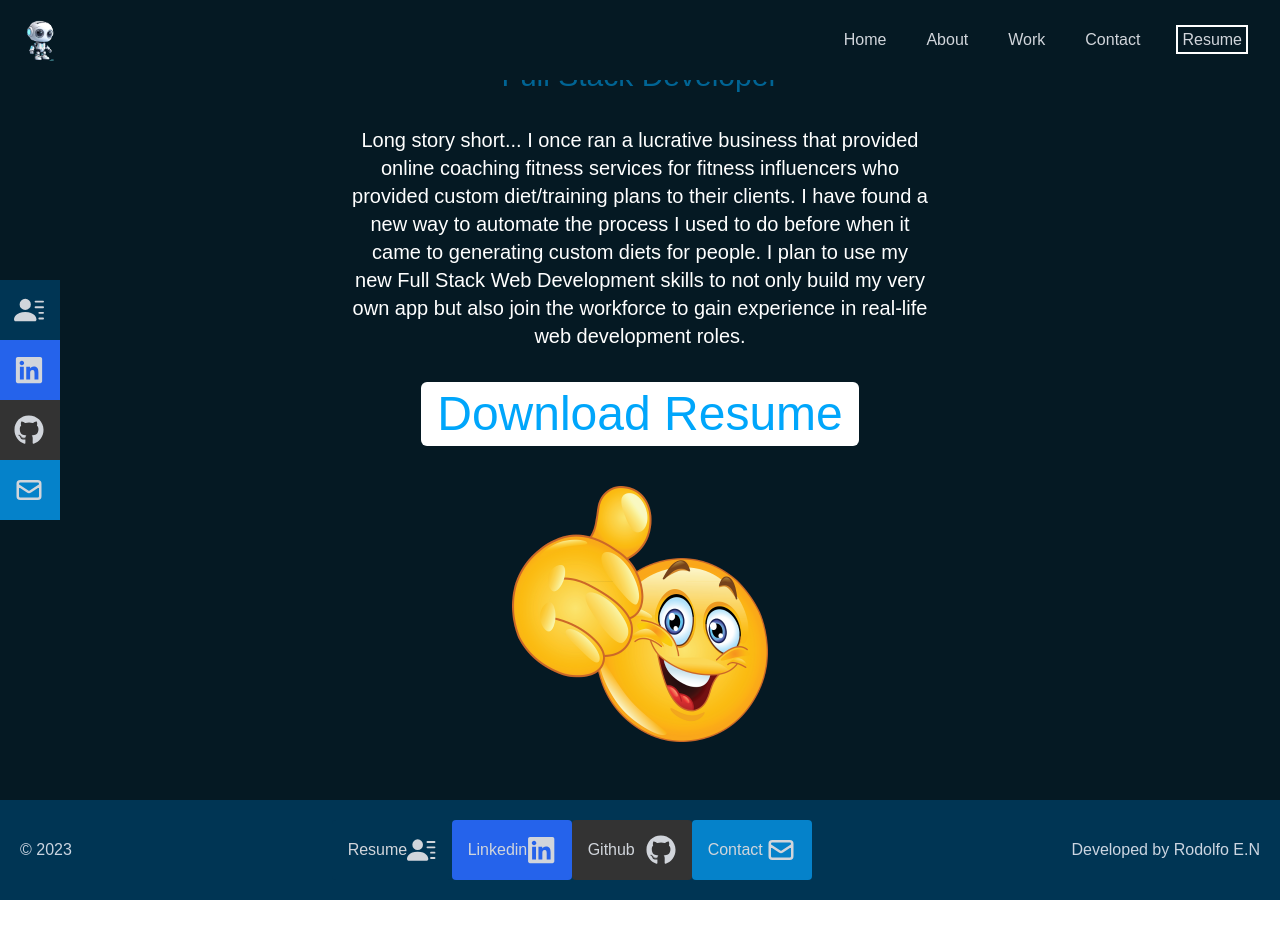
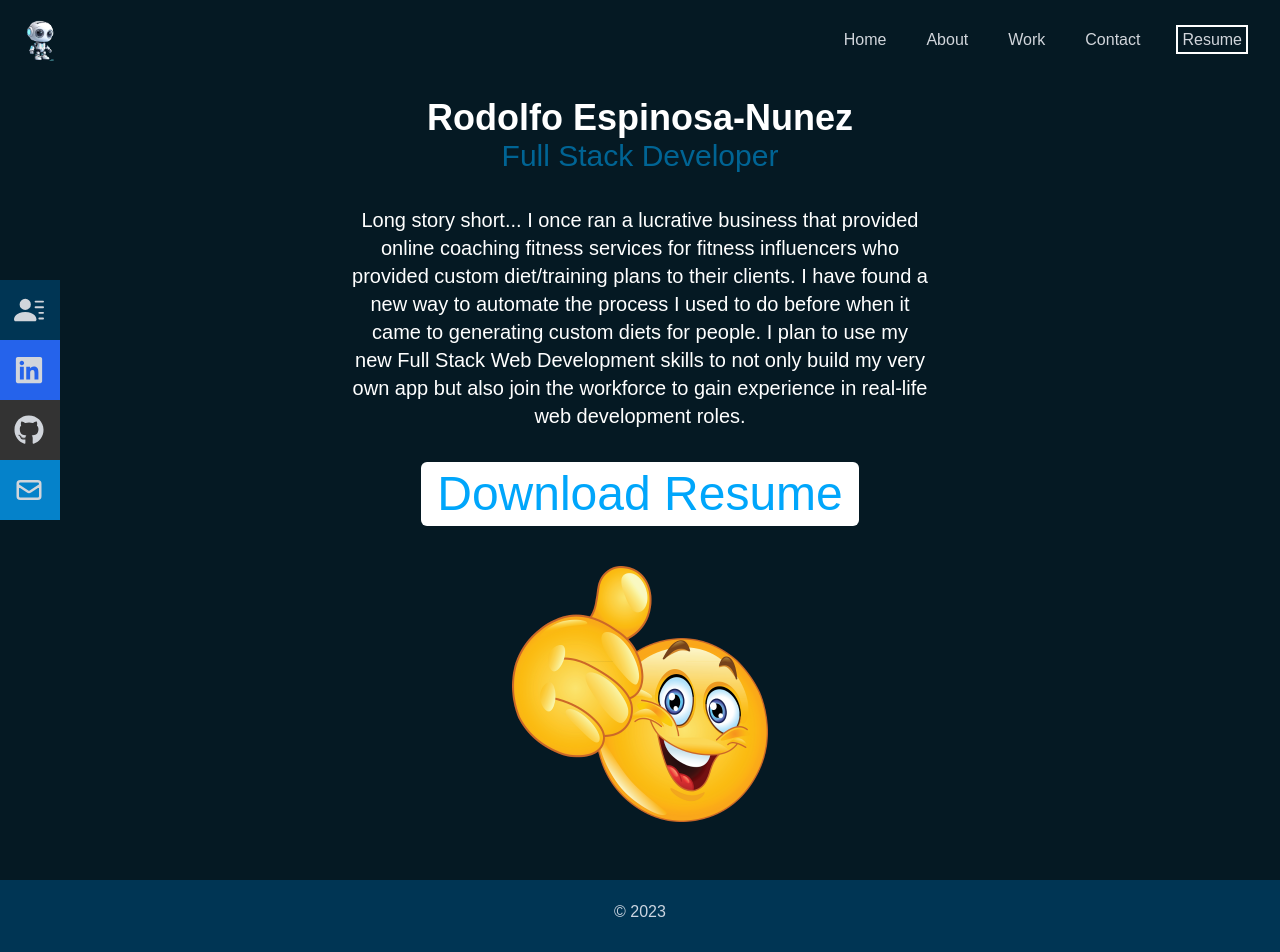
Before and after one commit to rodolfoespinosa01/personalPortfolio, a React (Create React App) app: page /resume in a window 1280 px wide. Shown: the top 952 px of the page. Before the commit the page ends 900 px from the top, so only its background shows below. Built offline with nearby package versions, Linux system fonts and the light colour scheme.

Commit message:
Footer is much more responsive. Icons change flex-direction based on screen size

```diff
--- a/src/components/Footer.jsx
+++ b/src/components/Footer.jsx
@@ -8,31 +8,31 @@ function Footer() {
   const date = new Date()
 
   return (
-    <footer className="w-full bg-[#003554] flex flex-row justify-between items-center p-5 text-slate-300">
+    <footer className="w-full h-80 bg-[#003554] flex flex-col justify-between items-center p-5 text-slate-300">
 
       <p>&copy; {date.getFullYear()}</p>
 
-      <ul className="flex">
+      <ul className="flex flex-col md:flex-row md:space-x-20">
 
-        <li className="w-[120px] h-[60px] rounded  flex justify-between items-center bg-[#003554]">
+        <li className="w-[120px] h-[40px] rounded  flex justify-between items-center bg-[#006494]">
           <a className="flex justify-between items-center w-full text-gray-300" href="/resume">Resume <BsFillPersonLinesFill size={30} /></a>
         </li>
 
-        <li className="w-[120px] h-[60px] rounded flex justify-between items-center bg-blue-600">
+        <li className="w-[120px] h-[40px] rounded flex justify-between items-center bg-blue-600">
           <a className="flex justify-between items-center w-full text-gray-300" href="https://www.linkedin.com/in/rodolfo-espinosa-nunez-77131b64/" target="_blank" rel="noopener noreferrer">Linkedin <FaLinkedin size={30} /></a>
         </li>
 
-        <li className="w-[120px] h-[60px] rounded flex justify-between items-center bg-[#333333]">
+        <li className="w-[120px] h-[40px] rounded flex justify-between items-center bg-[#333333]">
           <a className="flex justify-between items-center w-full text-gray-300" href="https://github.com/rodolfoespinosa01" target="_blank" rel="noopener noreferrer">Github <FaGithub size={30} /></a>
         </li>
 
-        <li className="w-[120px] h-[60px] rounded flex justify-between items-center bg-[#0582ca]">
+        <li className="w-[120px] h-[40px] rounded flex justify-between items-center bg-[#0582ca]">
           <a className="flex justify-between items-center w-full text-gray-300" href="/contact">Contact <HiOutlineMail size={30} /></a>
         </li>
 
       </ul>
 
-      <p>Developed by Rodolfo E.N</p>
+      <p className="mb-8">Developed by Rodolfo E.N</p>
     </footer>
   )
 }
--- a/src/components/Navbar.jsx
+++ b/src/components/Navbar.jsx
@@ -12,7 +12,7 @@ const Navbar = () => {
   const [nav, setNav] = useState(false)
   const handleClick = () => setNav(!nav)
   return (
-    <div className="fixed w-full h-[80px] flex justify-between items-center px-4 bg-[#051923] text-gray-300">
+    <div className="w-full h-[80px] flex justify-between items-center px-4 bg-[#051923] text-gray-300">
 
       <div >
         <img src={Logo} alt="AI Logo" style={{ width: '50px' }} />
```
